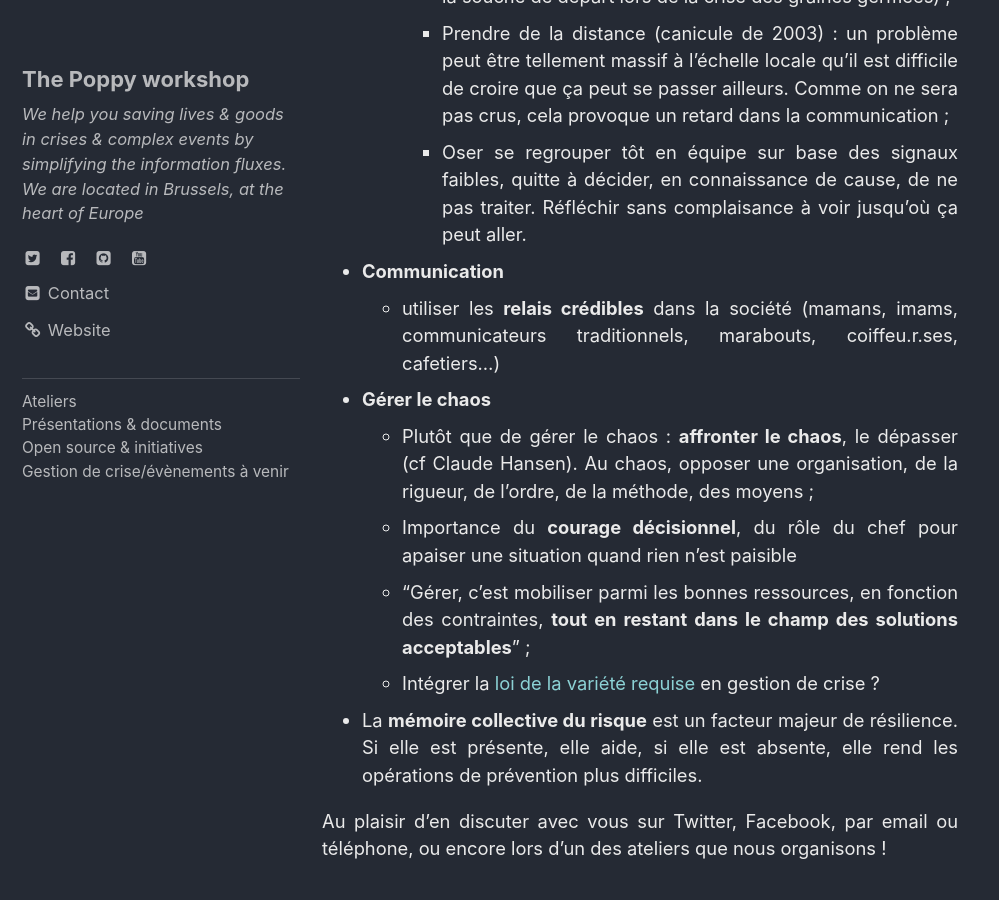
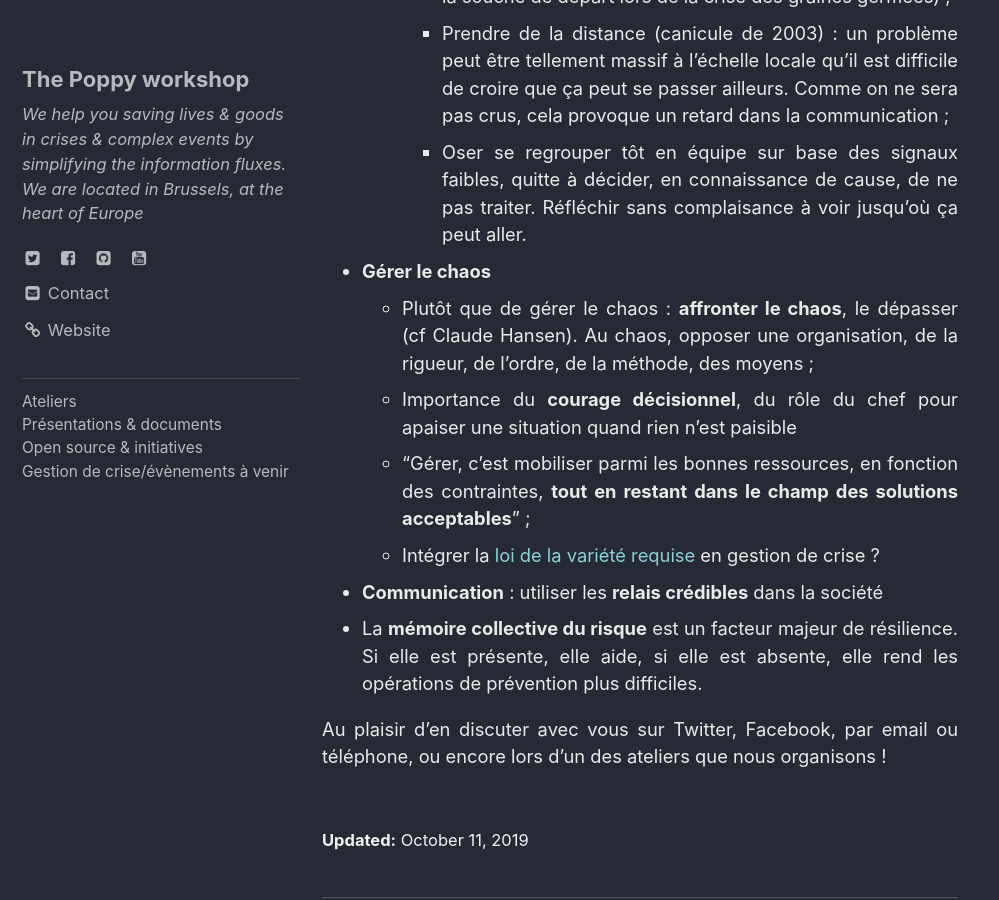
Before and after one commit to ccloquet/ccloquet.github.io, a Jekyll site: the page built from _posts/2019-10-11-IMDR.md, in a window 1280 px wide and 900 px high, scrolled down 2925 px. Shown: the whole window, without its empty margins (0-999 px from the left). Built offline with Jekyll 4.4.1, drawn with Linux system fonts in a browser that asks for light colours; cached includes are drawn as plain includes.

Commit message:
Update 2019-10-11-IMDR.md

```diff
--- a/_posts/2019-10-11-IMDR.md
+++ b/_posts/2019-10-11-IMDR.md
@@ -36,13 +36,12 @@ Alors, en vrac :
 		- Prendre de la distance (canicule de 2003) : un problème peut être tellement massif à l'échelle locale qu'il est difficile de croire que ça peut se passer ailleurs. Comme on ne sera pas crus, cela provoque un retard dans la communication ;
 		- Oser se regrouper tôt en équipe sur base des signaux faibles, quitte à décider, en connaissance de cause, de ne pas traiter. Réfléchir sans complaisance à voir jusqu'où ça peut aller.
 
- - **Communication**
-   -  utiliser les **relais crédibles** dans la société (mamans, imams, communicateurs traditionnels, marabouts, coiffeu.r.ses, cafetiers...)
 - **Gérer le chaos**
   - Plutôt que de gérer le chaos : **affronter le chaos**, le dépasser (cf Claude Hansen). Au chaos, opposer une organisation, de la rigueur, de l'ordre, de la méthode, des moyens ;
   - Importance du **courage décisionnel**, du rôle du chef pour apaiser une situation quand rien n'est paisible
   - "Gérer, c'est mobiliser parmi les bonnes ressources, en fonction des contraintes, **tout en restant dans le champ des solutions acceptables**" ;
   - Intégrer la [loi de la variété requise](http://bricks.univ-lille1.fr/M23/cours/co/chap02_02.html) en gestion de crise ?
+ - **Communication**  : utiliser les **relais crédibles** dans la société
 - La **mémoire collective du risque** est un facteur majeur de résilience. Si elle est présente, elle aide, si elle est absente, elle rend les opérations de prévention plus difficiles.
 
 Au plaisir d'en discuter avec vous sur Twitter, Facebook, par email ou téléphone, ou encore lors d'un des ateliers que nous organisons !
```
